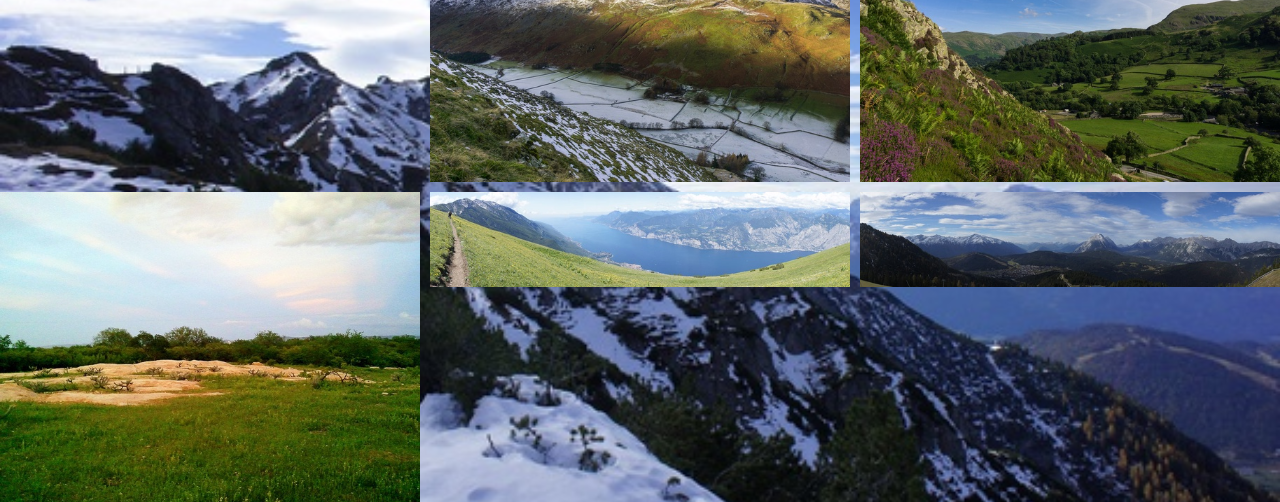
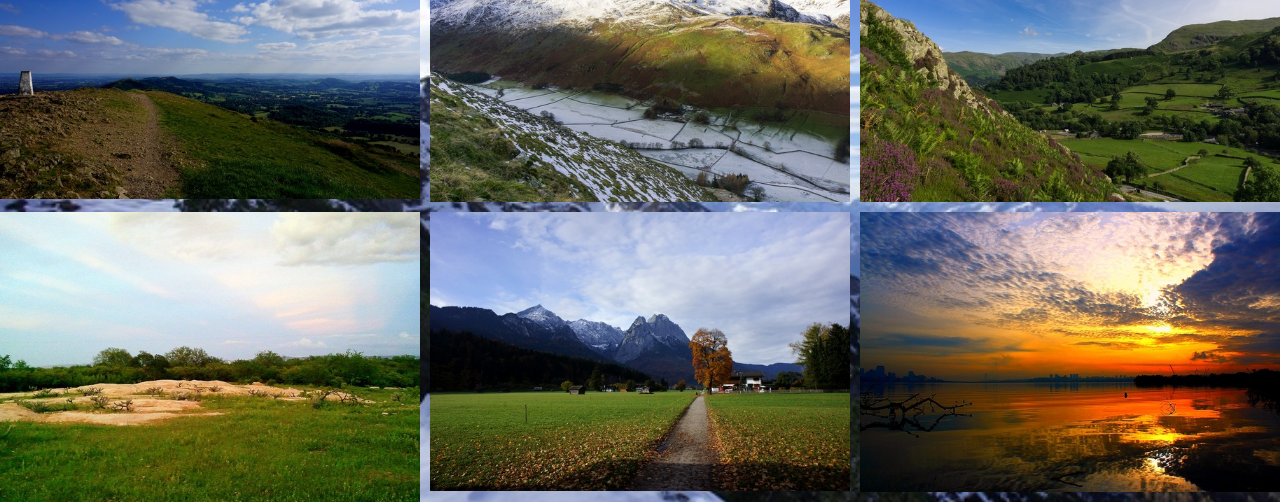
Before and after one commit to BYUCS260/lab-1-photography-website-Praelitor-Deus, a plain HTML site: page portfolio.html in a window 1280 px wide. Shown: the part 238-740 px from the top of the page. Drawn offline with nearby package versions, Linux system fonts and the light colour scheme.

Commit message:
Add files via upload

```diff
--- a/portfolio.html
+++ b/portfolio.html
@@ -9,6 +9,9 @@
     <link href="https://cdn.jsdelivr.net/npm/bootstrap@5.0.0/dist/css/bootstrap.min.css" rel="stylesheet" >
     <script src="https://cdn.jsdelivr.net/npm/@popperjs/core@2.9.2/dist/umd/popper.min.js" ></script>
     <script src="https://cdn.jsdelivr.net/npm/bootstrap@5.0.1/dist/js/bootstrap.min.js" integrity="sha384-Atwg2Pkwv9vp0ygtn1JAojH0nYbwNJLPhwyoVbhoPwBhjQPR5VtM2+xf0Uwh9KtT" crossorigin="anonymous"></script>
+    <script src="//ajax.googleapis.com/ajax/libs/jquery/1.11.0/jquery.min.js"></script>
+    <script src="//netdna.bootstrapcdn.com/bootstrap/3.1.1/js/bootstrap.min.js"></script>
+    <link rel="stylesheet" type="text/css" href="//netdna.bootstrapcdn.com/bootstrap/3.1.1/css/bootstrap.min.css">
     <link rel="stylesheet" href="./css/styles.css" />
 </head>
 <style>
@@ -56,7 +59,7 @@
 
 <section class='portfolio-grid'>
     <div class='portfolio-image'>
-        <img src='./images/1b13cc3e-957b-4cec-8343-7921b2f2caa7.jfif'/>
+        <img src='./images/01d73a79-a0be-420c-ab94-3918297ed67e.jfif'/>
     </div>
     <div class='portfolio-image'>
         <img src='./images/3cf58c6a-813f-4fdc-904a-223b4232fbdb.jfif'/>
@@ -68,10 +71,10 @@
         <img src='./images/5b28cdfd-8323-4006-8d77-8bfd00f43c5d.jfif'/>
     </div>
     <div class='portfolio-image'>
-        <img src='./images/5f98c715-3eee-4323-b4d1-141fed211bf7.jfif'/>
+        <img src='./images/ec0f32f6-fe3b-4f72-b003-cc08bc3eb681.jfif'/>
     </div>
     <div class='portfolio-image'>
-        <img src='./images/91bab635-a20b-4944-9be6-d57776680916.jfif'/>
+        <img src='./images/f6b51ba4-937b-4c98-be5a-b6345efc60d1.jfif'/>
     </div>
     <div class='portfolio-image'>
         <img src='./images/952e348c-d81f-4b59-b32b-fa0c28a57604.jfif'/>
```
Also changed, not shown: about.html (+5 -1 lines), index.html (+6 -1 lines), reviews.html (+4 -1 lines).
